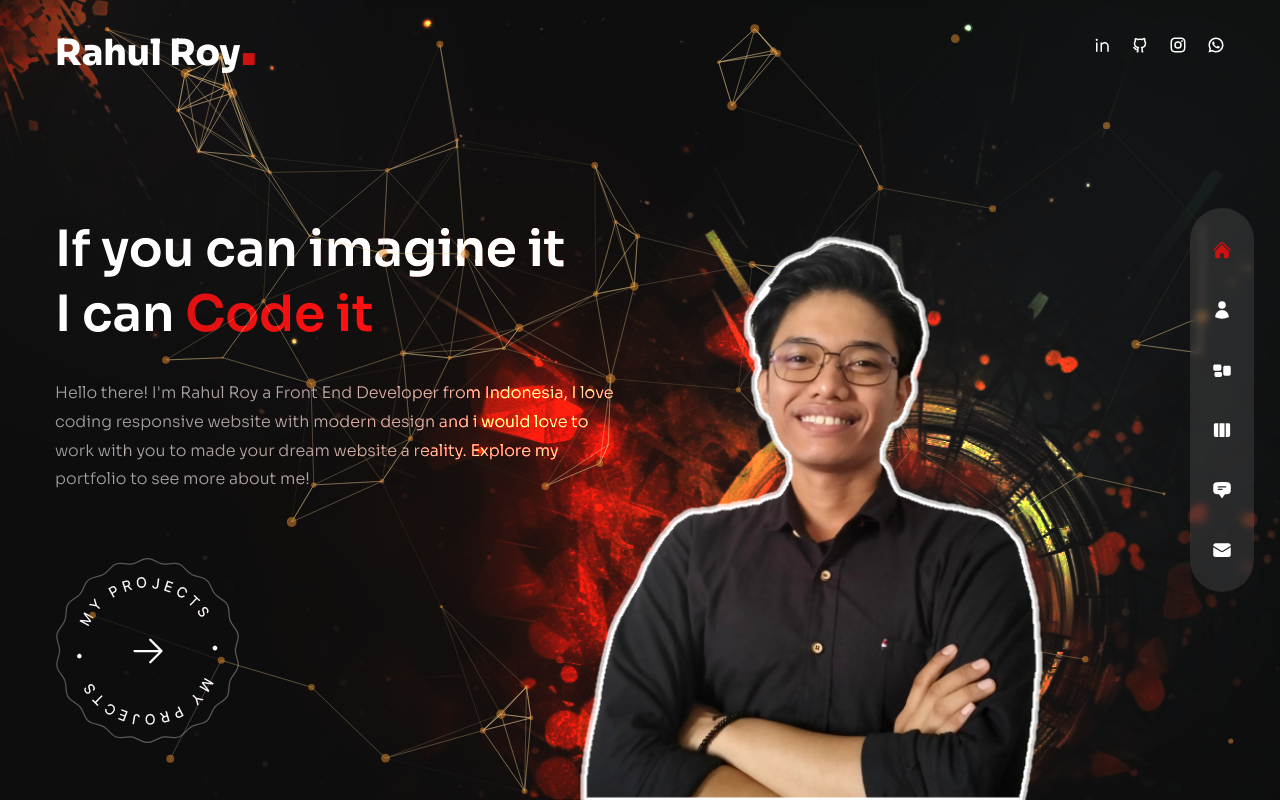
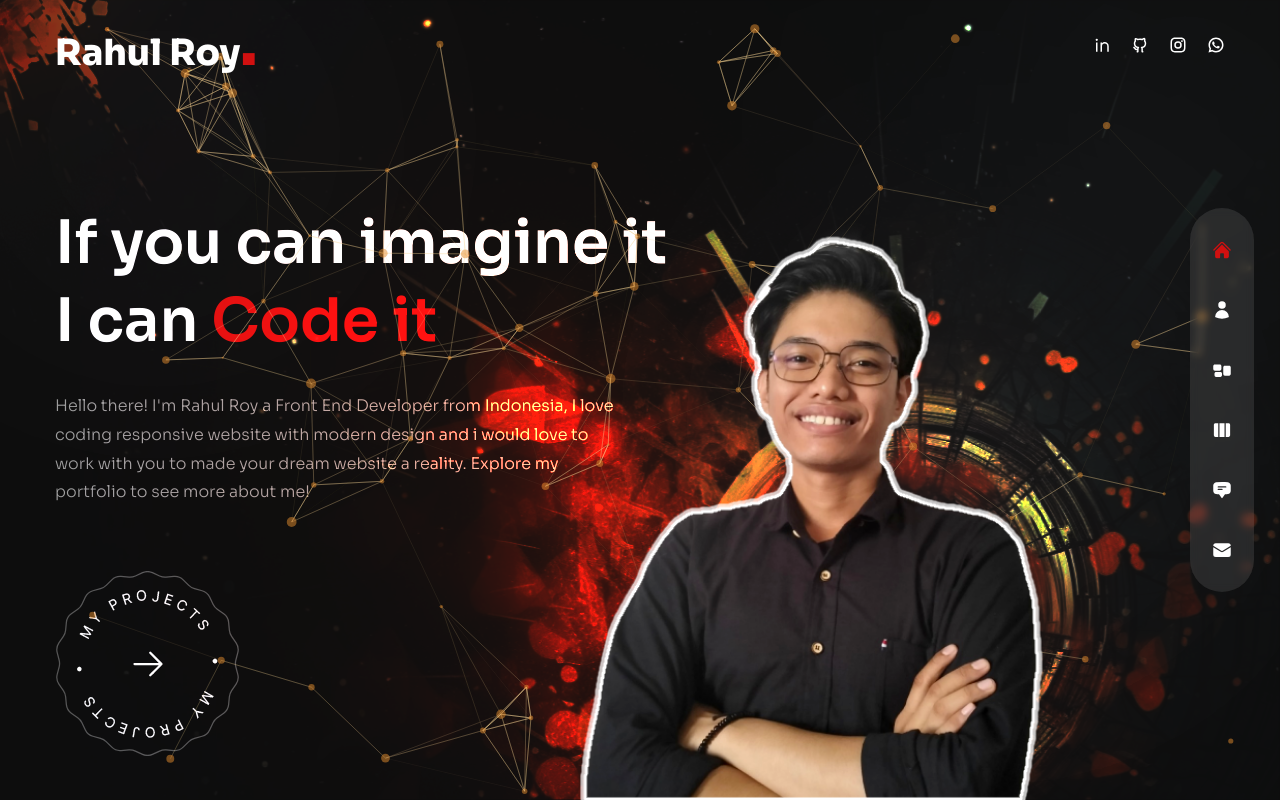
Before and after one commit to rahul-roy-dev/portfolio-next, a Next.js app: page / in a window 1280 px wide. Built offline with nearby package versions, Linux system fonts and the light colour scheme.

Commit message:
update about page

```diff
--- a/pages/index.js
+++ b/pages/index.js
@@ -24,7 +24,7 @@
             initial="hidden"
             animate="show"
             exit="hidden"
-            className="h1 md:text-[50px]"
+            className="h1"
           >
             If you can imagine it <br /> I can{" "}
             <span className="text-accent">Code it</span>
--- a/styles/globals.css
+++ b/styles/globals.css
@@ -26,7 +26,7 @@
     @apply w-full h-screen overflow-hidden;
   }
   .h1 {
-    @apply text-[35px] leading-tight md:text-[60px] md:leading-[1.3] mb-8 font-semibold;
+    @apply text-[35px] leading-tight text-[30px] md:text-[60px] md:leading-[1.3] mb-8 font-semibold;
   }
   .h2 {
     @apply text-[35px] leading-tight md:text-[54px] md:leading-[1.3] mb-4 font-semibold;
@@ -49,7 +49,3 @@
     @apply w-full h-[180px] p-6  rounded-lg resize-none;
   }
 }
-
-.body {
-  background-color: red;
-}
```
